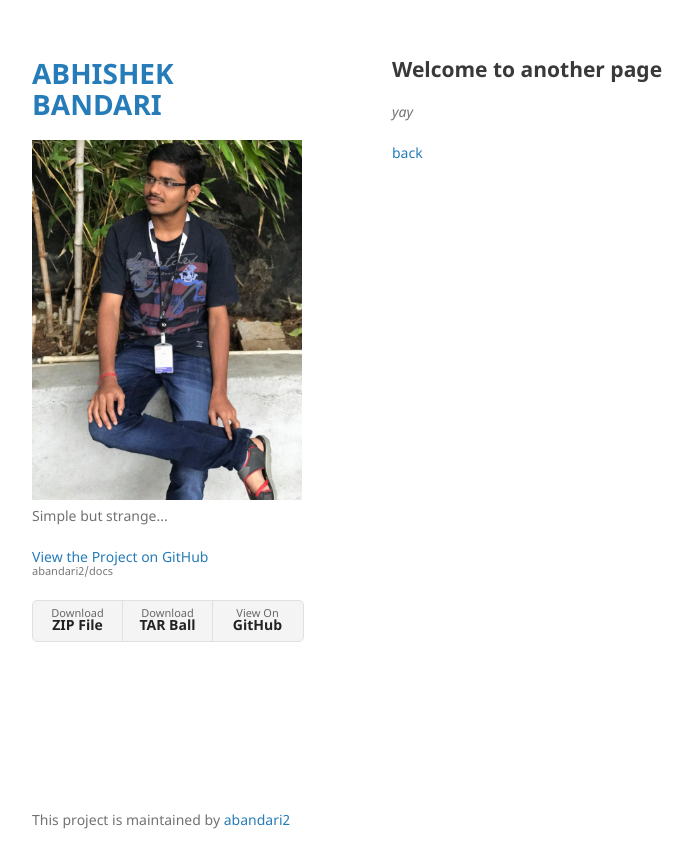
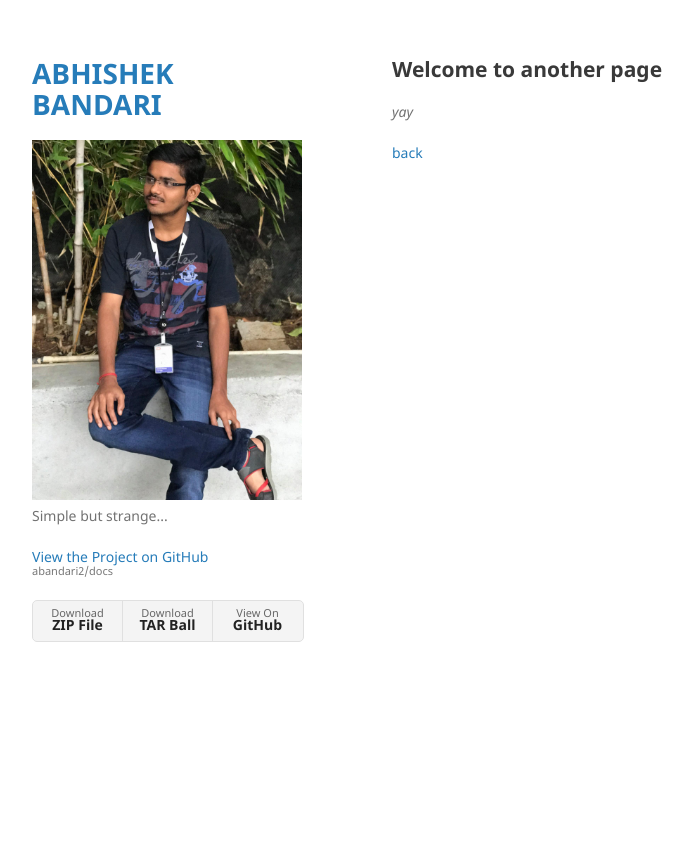
Before and after one commit to abandari2/docs, a Jekyll site: the page built from another-page.md, in a window 1280 px wide. Shown: the top 868 px of the page, without its empty margins (178-871 px from the left). Built offline with Jekyll 4.4.1, drawn with Linux system fonts in a browser that asks for light colours; our own code applies the rules of GitHub Pages for plain Markdown files.

Commit message:
Update default.html

```diff
--- a/_layouts/default.html
+++ b/_layouts/default.html
@@ -43,11 +43,7 @@
       {{ content }}
 
       </section>
-      <footer>
-        {% if site.github.is_project_page %}
-        <p>This project is maintained by <a href="{{ site.github.owner_url }}">{{ site.github.owner_name }}</a></p>
-        {% endif %}
-      </footer>
+
     </div>
     <script src="{{ "/assets/js/scale.fix.js" | relative_url }}"></script>
     {% if site.google_analytics %}
```
